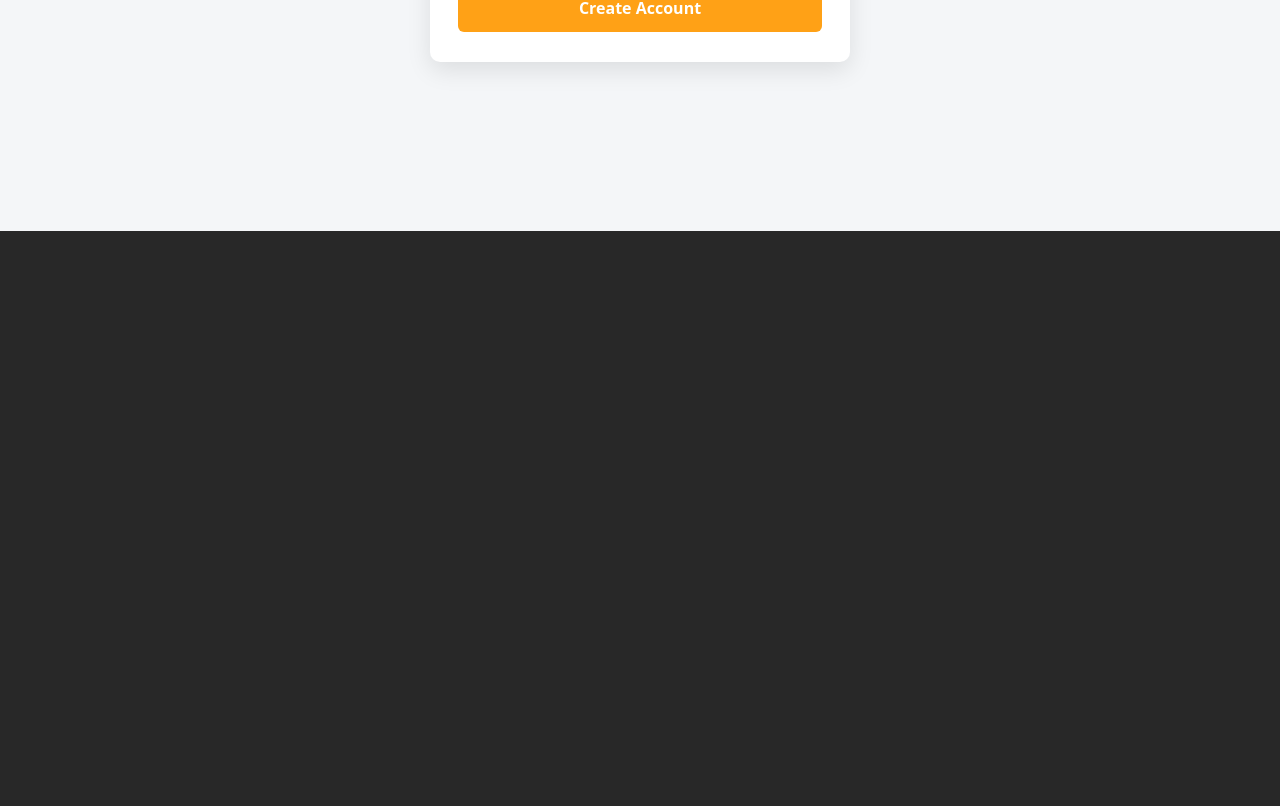
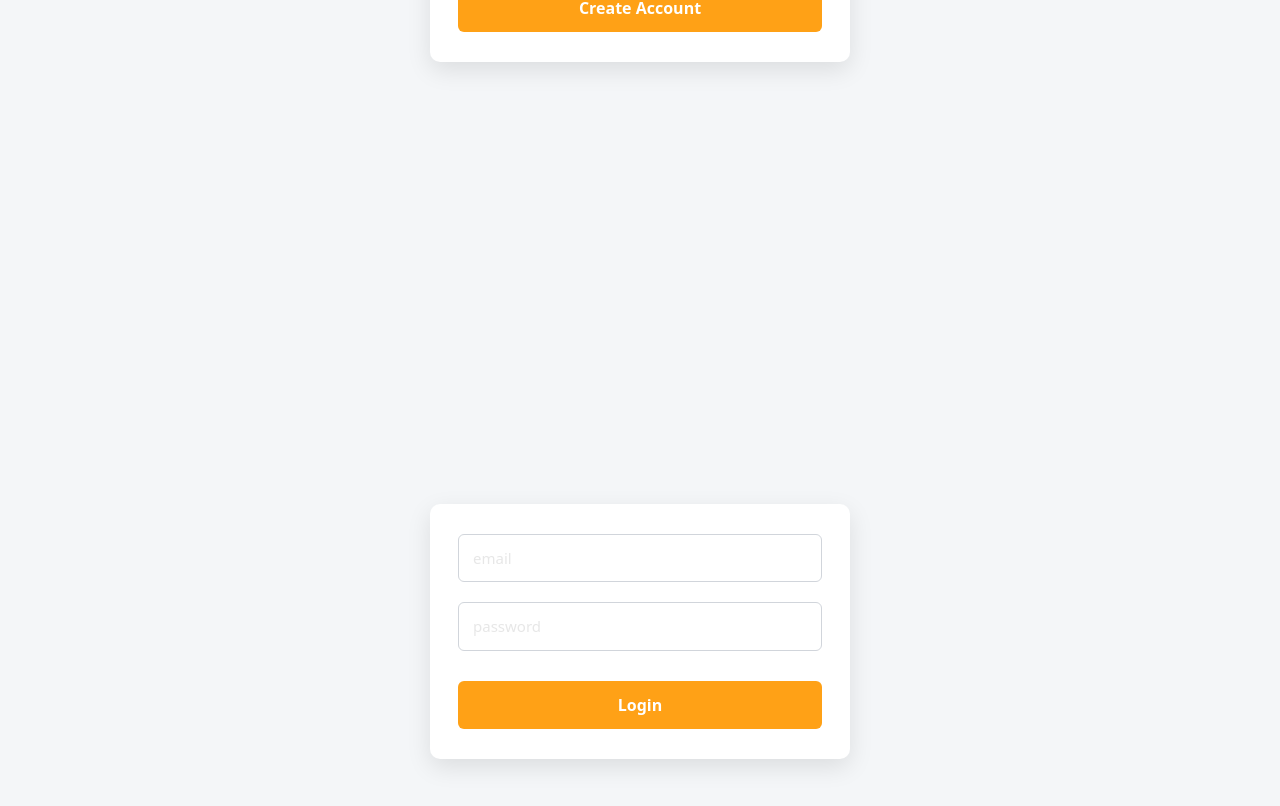
Before and after one commit to Mudassar123khan/CodeDev_Network, a React (Vite) app in the folder frontend/: page / in a window 1280 px wide. Shown: the part 620-1426 px from the top of the page. Before the commit the page ends 851 px from the top, so only its background shows below. Built offline with nearby package versions, Linux system fonts and the light colour scheme.

Commit message:
Started to build the login page.

```diff
--- a/frontend/src/App.jsx
+++ b/frontend/src/App.jsx
@@ -2,11 +2,13 @@ import React from 'react';
 import { Route, Routes } from 'react-router-dom';
 import NavBar from './components/Navbar/NavBar.jsx';
 import Register from './Pages/Auth/Register.jsx';
+import Login from './Pages/Auth/Login.jsx';
 function App() {
   return (
    <div className="app" id='app'>
     <NavBar/>
     <Register/>
+    <Login/>
    </div>
   );
 }
--- a/frontend/src/Pages/Auth/Login.jsx
+++ b/frontend/src/Pages/Auth/Login.jsx
@@ -0,0 +1,57 @@
+import { login } from "../../api/auth.api.js";
+import { useContext, useState } from "react";
+import { Context } from "../../context/AuthContext.jsx";
+import './login.css';
+export default function Login() {
+  //using the context api to access url, token, setToken from AuthContext
+  const { url, token, setToken } = useContext(Context);
+  //state variable to store the user login credentials
+  const [data, setData] = useState({
+    email: "",
+    password: "",
+  });
+
+  //on change handler to catch the input values
+  const onChangeHandler = (e) => {
+    const { name, value } = e.target;
+
+    setData((data) => ({ ...data, [name]: value }));
+  };
+
+  //function to call the login function
+  const loginHandler = async (event) => {
+    event.preventDefault();
+    const res = await login(data, url);
+
+    if (res.data.success) {
+      console.log("loggedIn");
+        setToken(res.data.token);
+    } else {
+      console.log(`An error occured, ${res.data.message}`);
+    }
+  };
+  return (
+    <div className="login">
+      <form className="login-form" onSubmit={loginHandler}>
+        <input
+          type="text"
+          name="email"
+          value={data.email}
+          onChange={onChangeHandler}
+          placeholder="email"
+          required
+        />
+        <input
+          type="password"
+          name="password"
+          value={data.password}
+          onChange={onChangeHandler}
+          placeholder="password"
+          required
+        />
+
+        <button>Login</button>
+      </form>
+    </div>
+  );
+}
--- a/frontend/src/Pages/Auth/Register.jsx
+++ b/frontend/src/Pages/Auth/Register.jsx
@@ -1,5 +1,5 @@
 import "./Register.css";
-import register from "../../api/auth.api";
+import {register} from "../../api/auth.api";
 import { useState, useContext } from "react";
 import { Context } from "../../context/AuthContext";
 export default function Register() {
--- /dev/null
+++ b/frontend/src/Pages/Auth/login.css
@@ -0,0 +1,73 @@
+/* Register.css */
+.login {
+  min-height: 100vh;
+  display: flex;
+  align-items: center;
+  justify-content: center;
+  background-color: #f4f6f8; /* light background */
+  padding: 20px;
+}
+
+.login-form {
+  width: 100%;
+  max-width: 420px;
+  background-color: #ffffff;
+  padding: 30px 28px;
+  border-radius: 10px;
+  box-shadow: 0 8px 25px rgba(0, 0, 0, 0.1);
+  display: flex;
+  flex-direction: column;
+  gap: 20px;
+}
+
+.login-form input {
+  width: 100%;
+  padding: 12px 14px;
+  font-size: 15px;
+  border: 1px solid #d1d5db;
+  border-radius: 6px;
+  outline: none;
+  transition: border-color 0.2s, box-shadow 0.2s;
+}
+
+.login-form input:focus {
+  border-color: #FFA116;
+  box-shadow: 0 0 0 1px #FFA116;
+}
+
+.login-form button {
+  margin-top: 10px;
+  padding: 12px;
+  font-size: 16px;
+  font-weight: 600;
+  color: #ffffff;
+  background-color: #FFA116;
+  border: none;
+  border-radius: 6px;
+  cursor: pointer;
+  transition: background-color 0.2s ease;
+}
+
+.login-form button:hover {
+  background-color: #c07d19;
+}
+
+.handles-grid {
+  display: grid;
+  grid-template-columns: 1fr 1fr;
+  gap: 14px 12px;
+  margin-top: 8px;
+}
+
+.handles-grid > div {
+  display: flex;
+  flex-direction: column;
+  gap: 4px;
+}
+
+/* Mobile fallback */
+@media (max-width: 480px) {
+  .handles-grid {
+    grid-template-columns: 1fr;
+  }
+}
--- a/frontend/src/api/auth.api.js
+++ b/frontend/src/api/auth.api.js
@@ -1,9 +1,16 @@
 import axios from 'axios';
+
+//funciton to call the register api
 const register = async (data,url)=>{
-
-
+    //calling the register api
     const response =await axios.post(`${url}/auth/register`,data);
     return response;
 }
 
-export default register;
+
+//function to call the login api
+const login = async (data,url)=>{
+    const response = await axios.post(`${url}/auth/login`,data);
+    return response;
+}
+export {register,login};
--- a/frontend/src/context/AuthContext.jsx
+++ b/frontend/src/context/AuthContext.jsx
@@ -6,8 +6,12 @@ export const Context = createContext(null);
 export const ContextProvider = ({children})=>{
     const url = 'http://localhost:5000/api';
 
+    const [token, setToken] = useState(null);
+
     const contextValue = {
-        url
+        url,
+        token,
+        setToken
     }
 
     return (
```
